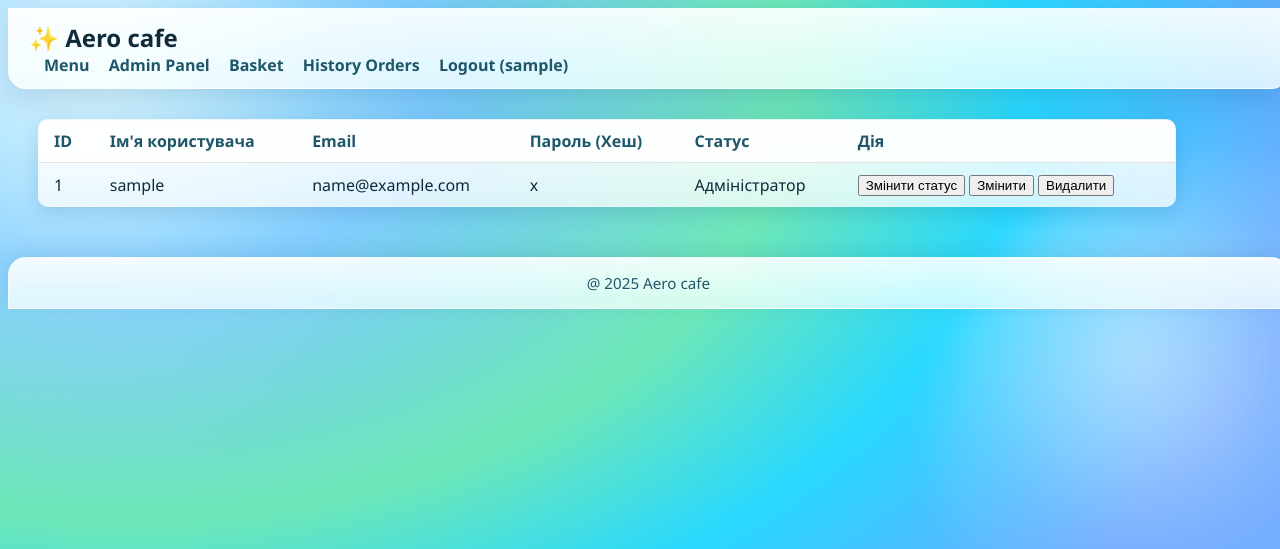
After one commit to tr3pas/rostislav_evgeniy_project_flask, a Flask app: page /admin/users_control in a window 1280 px wide. The commit adds this page. Shown: the top 549 px of the page. Run offline with Flask 3, Linux system fonts and the light colour scheme; a user stored in the database is signed in; tables that the repository leaves empty hold one stand-in row (values such as "Sample post"); some libraries are stand-ins or nearby versions.

Commit message:
users_control

```diff
--- a/routes/admin_panel.py
+++ b/routes/admin_panel.py
@@ -41,7 +41,7 @@ def admin_panel():
                 session.delete(menu_pos)
 
             elif "change_position" in request.form and menu_pos:
-                redirect(url_for("admin.update_menu", pos_id=pos_id))
+                redirect(url_for("admin.update_menu.<int:pos_id>", pos_id=pos_id))
 
             session.commit()
 
@@ -117,3 +117,26 @@ def all_orders():
         orders_results = cursor.execute(stmt).fetchall()
 
     return render_template("administrate/orders.html", orders_results=orders_results)
+
+
+@bp.route("/users_control", methods=["GET", "POST"])
+@admin_required
+def users_control():
+    if request.method == "POST":
+        pos_id = request.form.get("pos_id")
+        with Session() as session:
+            stmt = select(User).filter_by(id=pos_id)
+            # stmt = select(Menu).where(Menu.id == pos_id)
+            menu_pos = session.scalar(stmt)
+            if "delete_position" in request.form and menu_pos:
+                session.delete(menu_pos)
+
+            session.commit()
+
+    with Session() as session:
+        stmt = select(User)
+        users = session.scalars(stmt).all()
+
+    return render_template(
+        "administrate/users_control.html", title="Users control", all_users=users
+    )
--- /dev/null
+++ b/static/css/users_control.css
@@ -0,0 +1,30 @@
+table {
+    width: 90%;
+    margin: 30px;
+    border-collapse: collapse;
+    /* Ефект Aero Glass для всієї таблиці */
+    background: linear-gradient(180deg, rgba(255,255,255,.9) 0%, rgba(255,255,255,.75) 100%);
+    border: 1px solid rgba(255,255,255,.55);
+    border-radius: 10px;
+    box-shadow: 0 5px 20px rgba(0, 55, 100, .15);
+    backdrop-filter: blur(8px);
+    overflow: hidden; /* Важливо для відображення скруглених кутів */
+}
+
+th, td {
+    padding: 10px 15px;
+    text-align: left;
+    border-bottom: 1px solid rgba(0, 0, 0, .1); /* Легкий розділювач */
+    color: #0f2b3a;
+}
+
+th {
+    background: rgba(255, 255, 255, .85); /* Шапка трохи світліша */
+    font-weight: 700;
+    color: #1e566a;
+    text-shadow: 0 1px 0 rgba(255,255,255,.85);
+}
+
+tr:hover {
+    background: rgba(255, 255, 255, .8); /* Легкий ефект при наведенні на рядок */
+}
--- a/static/styles.css
+++ b/static/styles.css
@@ -93,3 +93,32 @@ h1 {
     color: #0c90ff;
     text-decoration: underline;
 }
+
+footer {
+    /* Стили для Aero Glass Footer, похожие на header */
+    background: linear-gradient(180deg, rgba(255,255,255,.9) 0%, rgba(255,255,255,.75) 100%); /* Немного менее прозрачный, чем header */
+    border: 1px solid rgba(255,255,255,.55); /* Граница */
+    border-radius: 18px 18px 0 0; /* Скругление только сверху */
+    backdrop-filter: blur(10px) saturate(140%);
+    -webkit-backdrop-filter: blur(10px) saturate(140%);
+    box-shadow: 0 -5px 20px rgba(0, 55, 100, .1), inset 0 1px 0 rgba(255, 255, 255, .5);
+
+    /* Расположение и типографика */
+    padding: 15px 20px;
+    margin-top: 50px; /* Отступ от основного контента */
+    text-align: center;
+    color: #1e566a; /* Используем более приглушенный цвет текста, как для h1 и ссылок */
+    font-size: 0.95rem;
+    font-weight: 500;
+    text-shadow: 0 1px 0 rgba(255,255,255,.85);
+
+    /* Закрепление внизу (опционально, если футер должен быть всегда виден внизу) */
+
+    width: 98%;
+    /* position: fixed;
+    bottom: 0;
+    right: 0;
+    width: 98%;
+    z-index: 999; */
+
+}
--- a/templates/administrate/admin_panel.html
+++ b/templates/administrate/admin_panel.html
@@ -9,11 +9,9 @@
         <ul>
             <li><a href="{{ url_for('admin.create_menu') }}">Додати нову позицію меню</a></li>
             <li><a href="{{ url_for('admin.all_orders') }}">Замовлення</a></li>
+            <li><a href="{{ url_for('admin.users_control') }}">Користувачі</a></li>
         </ul>
     </nav>
-
-
-    {{all_positions}}
 
     <h2>Перевірка меню</h2>
     <table>
--- /dev/null
+++ b/templates/administrate/users_control.html
@@ -0,0 +1,39 @@
+{% extends "base.html" %}
+{% block title %}{{ title }}{% endblock title %}
+
+{% block styles %}<link rel="stylesheet" href="{{ url_for('static', filename='css/users_control.css') }}">{% endblock styles %}
+
+{% block content %}
+<table>
+    <thead>
+        <tr>
+            <th>ID</th>
+            <th>Ім'я користувача</th>
+            <th>Email</th>
+            <th>Пароль (Хеш)</th>
+            <th>Статус</th>
+            <th>Дія</th>
+        </tr>
+    </thead>
+    <tbody>
+        {% for user in all_users %}
+        <tr>
+            <td>{{ user.id }}</td>
+            <td>{{ user.username }}</td>
+            <td>{{ user.email }}</td>
+            <td>{{ user.hash_password | truncate(15, True, '...') }}</td>
+            <td>{{ "Адміністратор" if user.is_admin else "Звичайний користувач" }}</td>
+            <td>
+                <form method="post">
+                    <input type="hidden" name="user_id" value="{{ user.id }}">
+
+                    <button type="submit" name="change_status">Змінити статус</button>
+                    <button type="submit" name="change_position">Змінити</button>
+                    <button type="submit" name="delete_position" class="btn-danger">Видалити</button>
+                </form>
+            </td>
+        </tr>
+        {% endfor %}
+    </tbody>
+</table>
+{% endblock content %}
--- a/templates/base.html
+++ b/templates/base.html
@@ -19,9 +19,10 @@
     {% include 'components/navigation.html' %}
     {% include 'components/flash_show.html' %}
 
+
     {% block content %}
     {% endblock %}
-
+    {% include 'components/footer.html' %}
     <script src="https://cdn.jsdelivr.net/npm/bootstrap@5.3.3/dist/js/bootstrap.bundle.min.js"
         integrity="sha384-YvpcrYf0tY3lHB60NNkmXc5s9fDVZLESaAA55NDzOxhy9GkcIdslK1eN7N6jIeHz"
         crossorigin="anonymous">
--- /dev/null
+++ b/templates/components/footer.html
@@ -0,0 +1,3 @@
+<footer>
+    @ 2025 Aero cafe
+</footer>
--- a/templates/components/navigation.html
+++ b/templates/components/navigation.html
@@ -3,7 +3,7 @@
 <header class="aero-header">
         <div class="container-fluid d-flex justify-content-between align-items-center">
             <a href="{{ url_for('index') }}" class="navbar-brand">
-                ✨ Aero App
+                ✨ Aero cafe
             </a>
 
             <nav>
```
Also changed, not shown: static/images/background.jpg (deleted).
